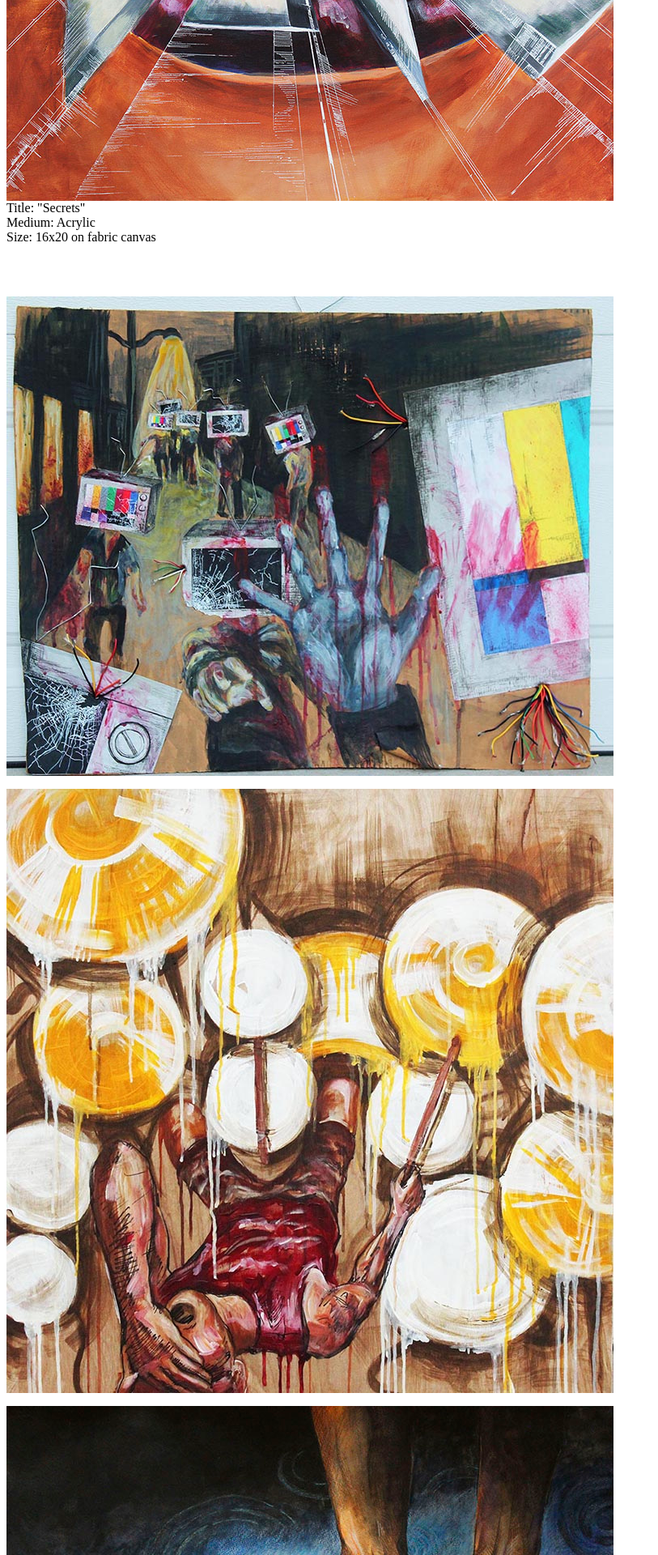
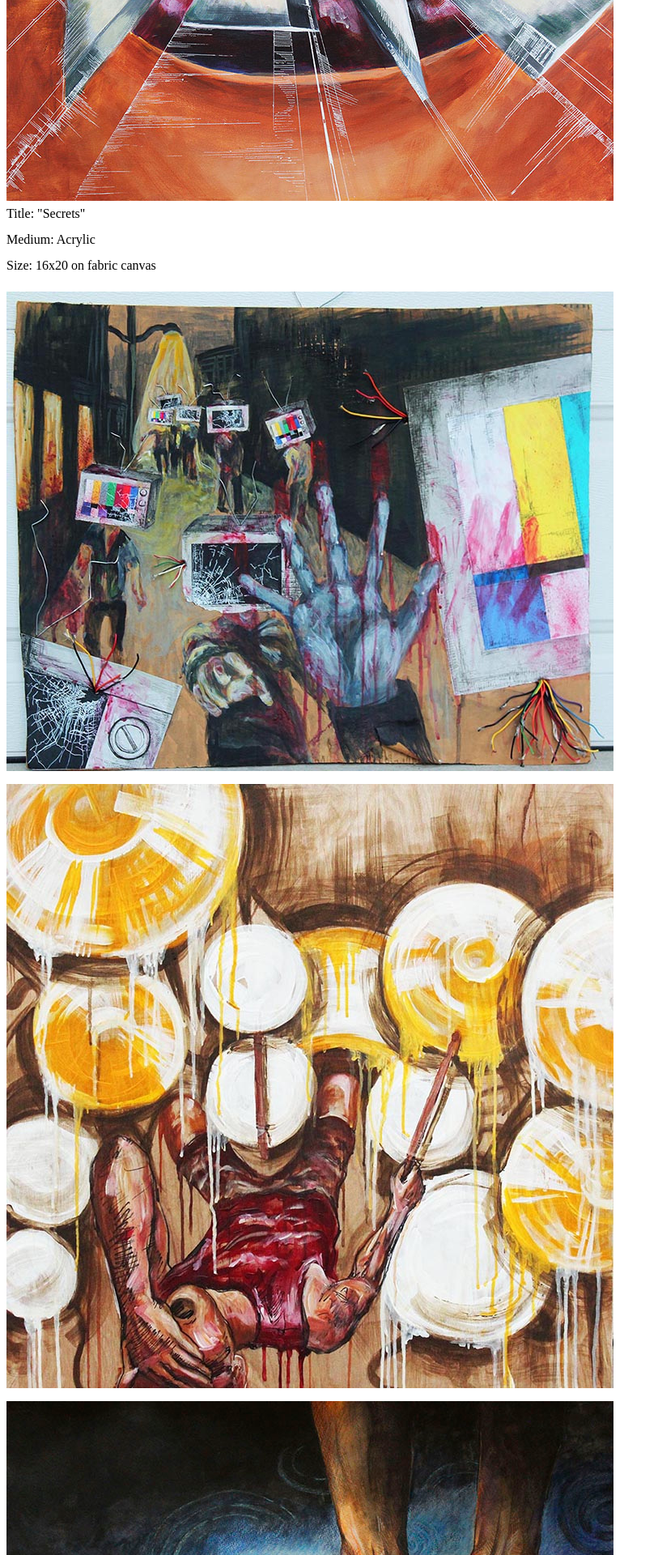
Before and after one commit to lillianhong/lillianhong.github.io, a Jekyll site: the page built from _projects/artwork.md, in a window 1280 px wide. Shown: the part 318-2238 px from the top of the page at 81% size, without its empty margins (0-813 px from the left). Built offline with Jekyll 4.4.1, drawn with Linux system fonts in a browser that asks for light colours.

Commit message:
line spacing artwork page test take 2

```diff
--- a/_projects/artwork.md
+++ b/_projects/artwork.md
@@ -13,7 +13,6 @@ tags:
 
 <head>
 <style>
-
 p.big {
     line-height: 200%;
 }
@@ -23,15 +22,12 @@ p.big {
 
 <body>
 
-<p>
+<p class = "big">
 	<img src="/img/projects/artwork/a.JPG" alt="a" align="middle"> <br>
 	Title: "Secrets" <br>
 	Medium: Acrylic <br>
 	Size: 16x20 on fabric canvas<br>
 </p>
-
-<p class="big"> <br> </p>
-
 
 <p> <img src="/img/projects/artwork/b.JPG" alt="b" align="middle">
 </p>
```
